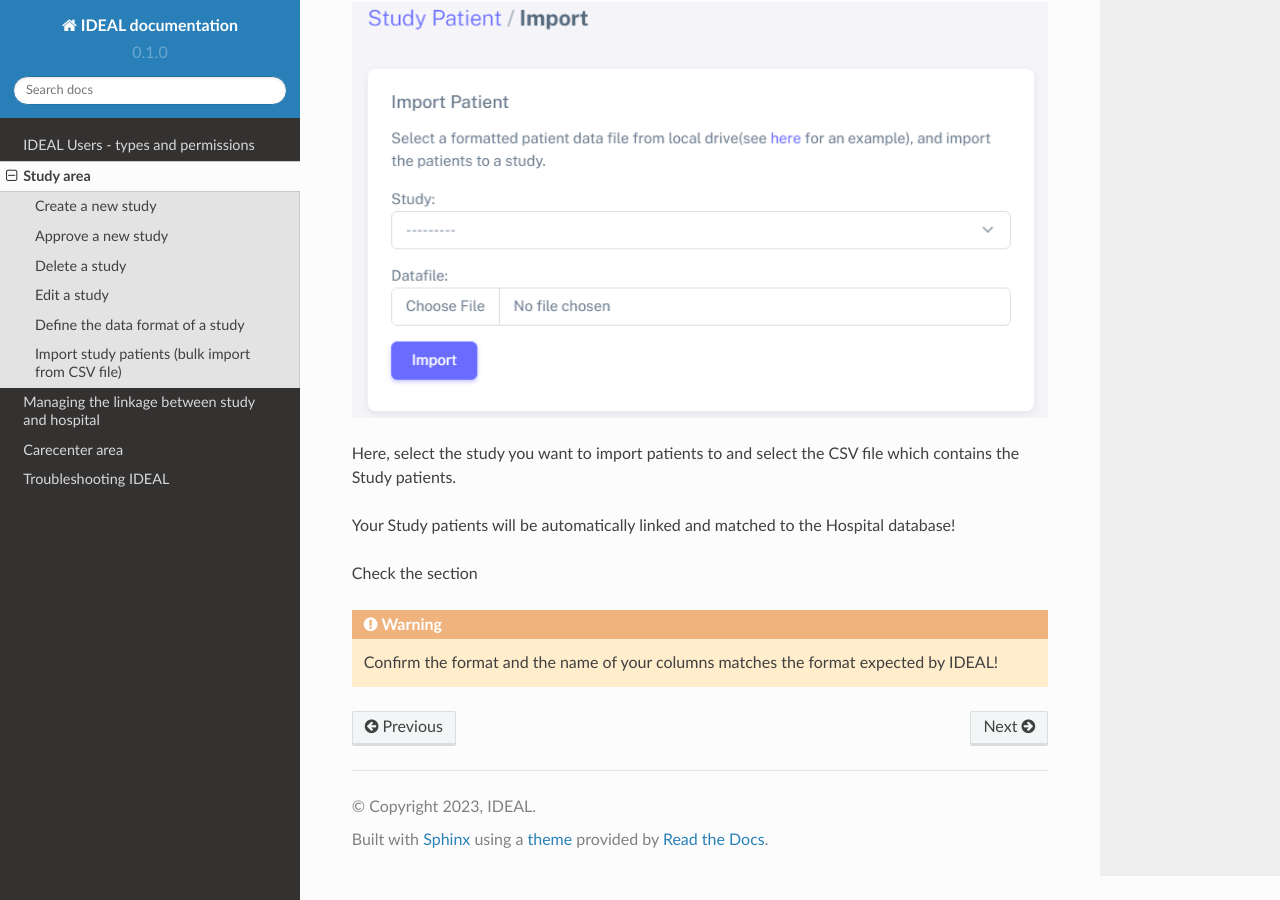
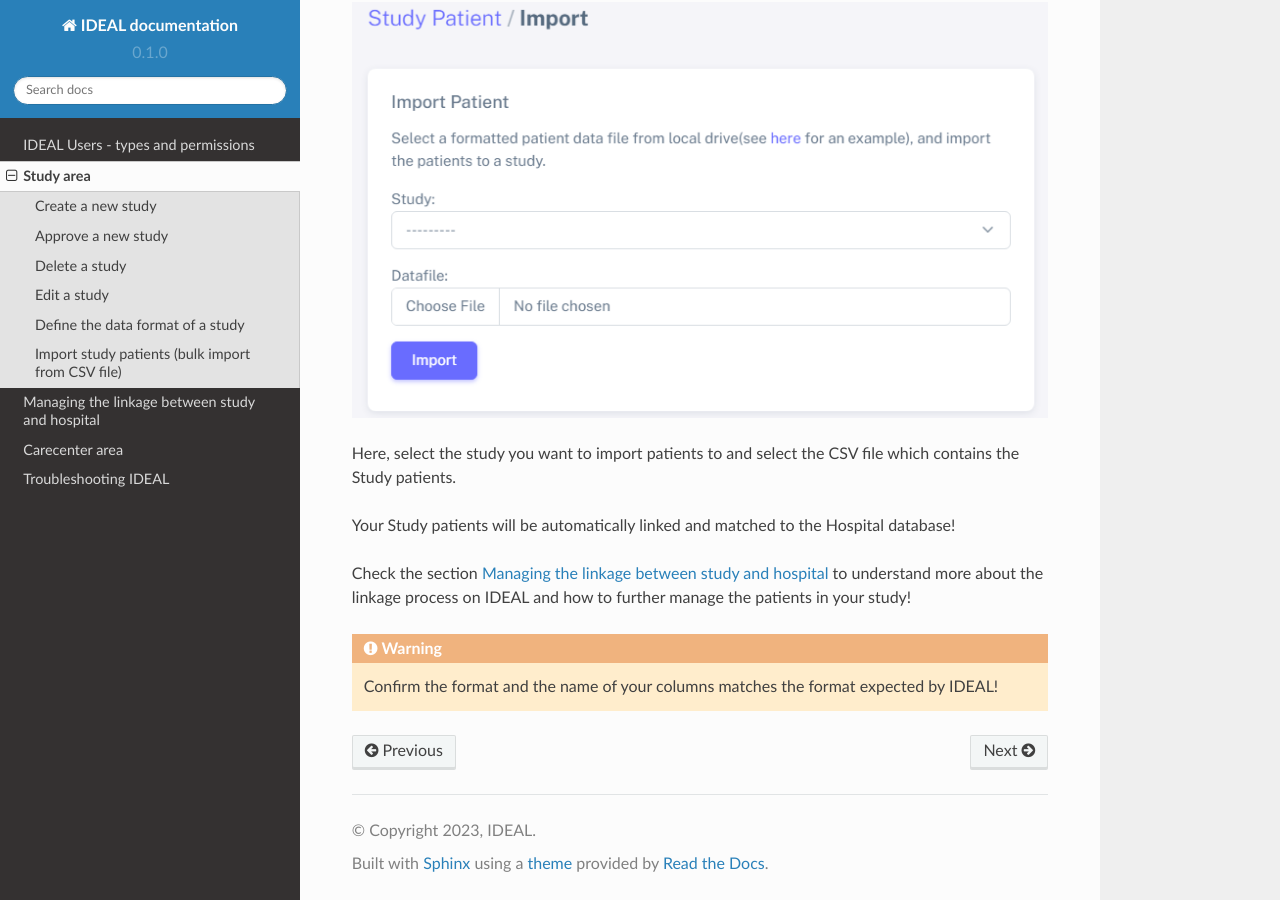
Before and after one commit to Nynuphar/IDEAL-doc, a Sphinx documentation site: the page built from docs/source/study.rst, in a window 1280 px wide and 900 px high, scrolled down 6872 px. Built offline with Sphinx 7.4.7 and the Read the Docs theme 2.0.0, drawn with Linux system fonts in a browser that asks for light colours; pages that are not in the unit, such as notebooks, are missing from menus.

Commit message:
Update study.rst

```diff
--- a/docs/source/study.rst
+++ b/docs/source/study.rst
@@ -157,6 +157,6 @@ Here, select the study you want to import patients to and select the CSV file wh
 
 Your Study patients will be automatically linked and matched to the Hospital database!
 
-Check the section
+Check the section :doc:`linkage` to understand more about the linkage process on IDEAL and how to further manage the patients in your study!
 
 .. warning:: Confirm the format and the name of your columns matches the format expected by IDEAL!
```
